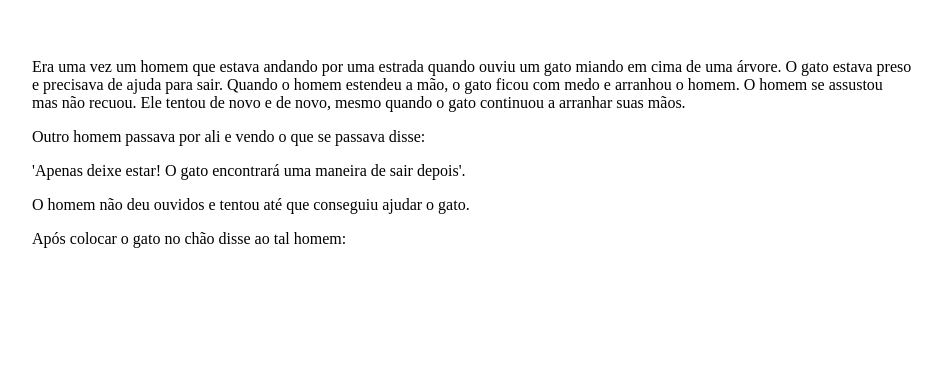
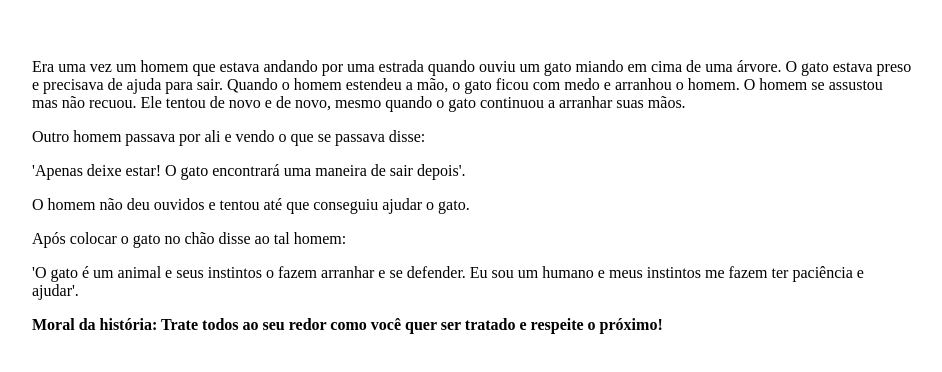
Before and after one commit to CandyDaniele/desafio-gitHub-idev, a plain HTML site: page index.html in a window 1280 px wide. Shown: the part 158-530 px from the top of the page, without its empty margins (168-1110 px from the left). Drawn offline with Linux system fonts and the light colour scheme.

Commit message:
Incluindo conteúdo final

```diff
--- a/index.html
+++ b/index.html
@@ -14,5 +14,9 @@
 					<p>'Apenas deixe estar! O gato encontrará uma maneira de sair depois'.</p>
 					<p>O homem não deu ouvidos e tentou até que conseguiu ajudar o gato.</p>
 					<p>Após colocar o gato no chão disse ao tal homem:</p>
+					<p>'O gato é um animal e seus instintos o fazem arranhar e se defender.
+						Eu sou um humano e meus instintos me fazem ter paciência e ajudar'.</p>
+					<p><strong>Moral da história: Trate todos ao seu redor como você quer
+						ser tratado e respeite o próximo!</strong></p>
 			</body>
 		</html>
```
